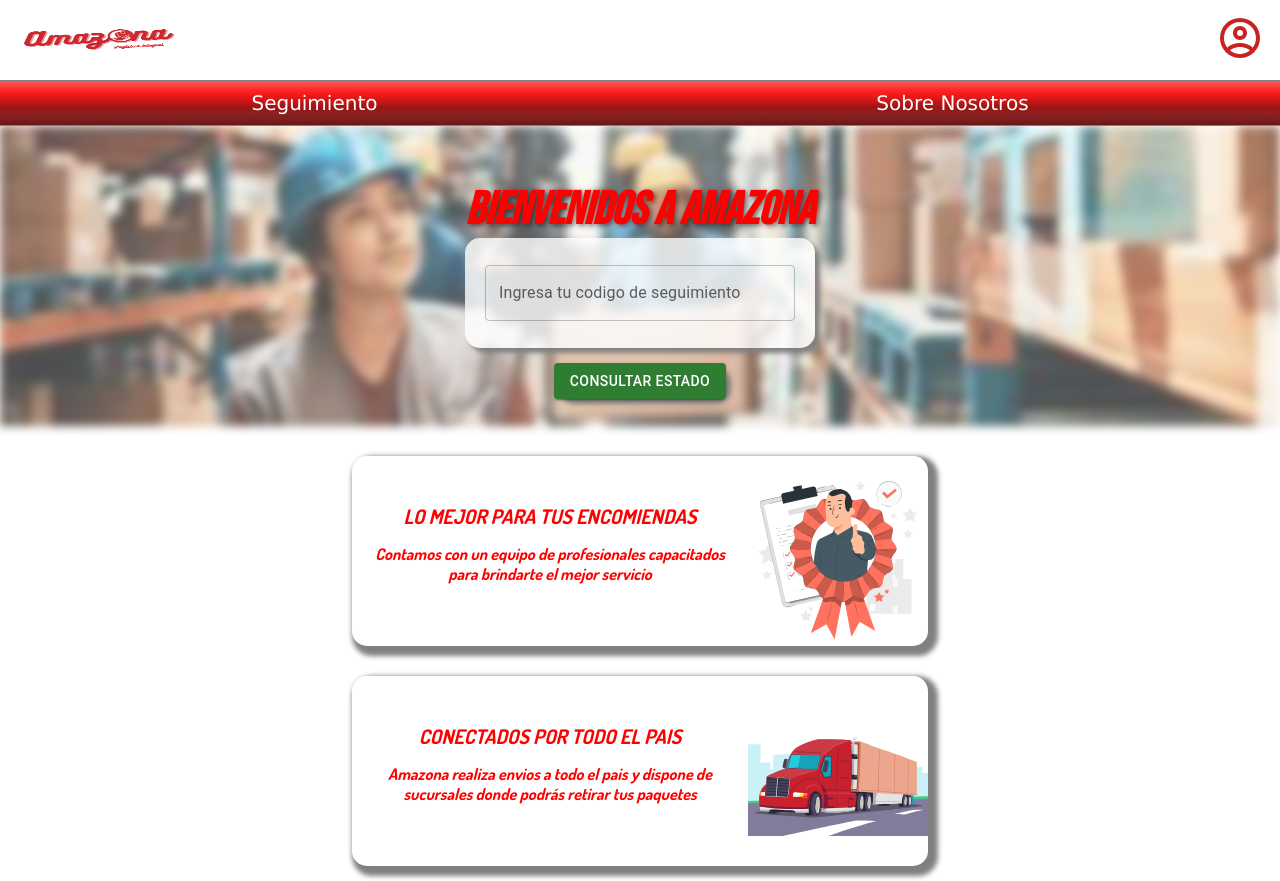
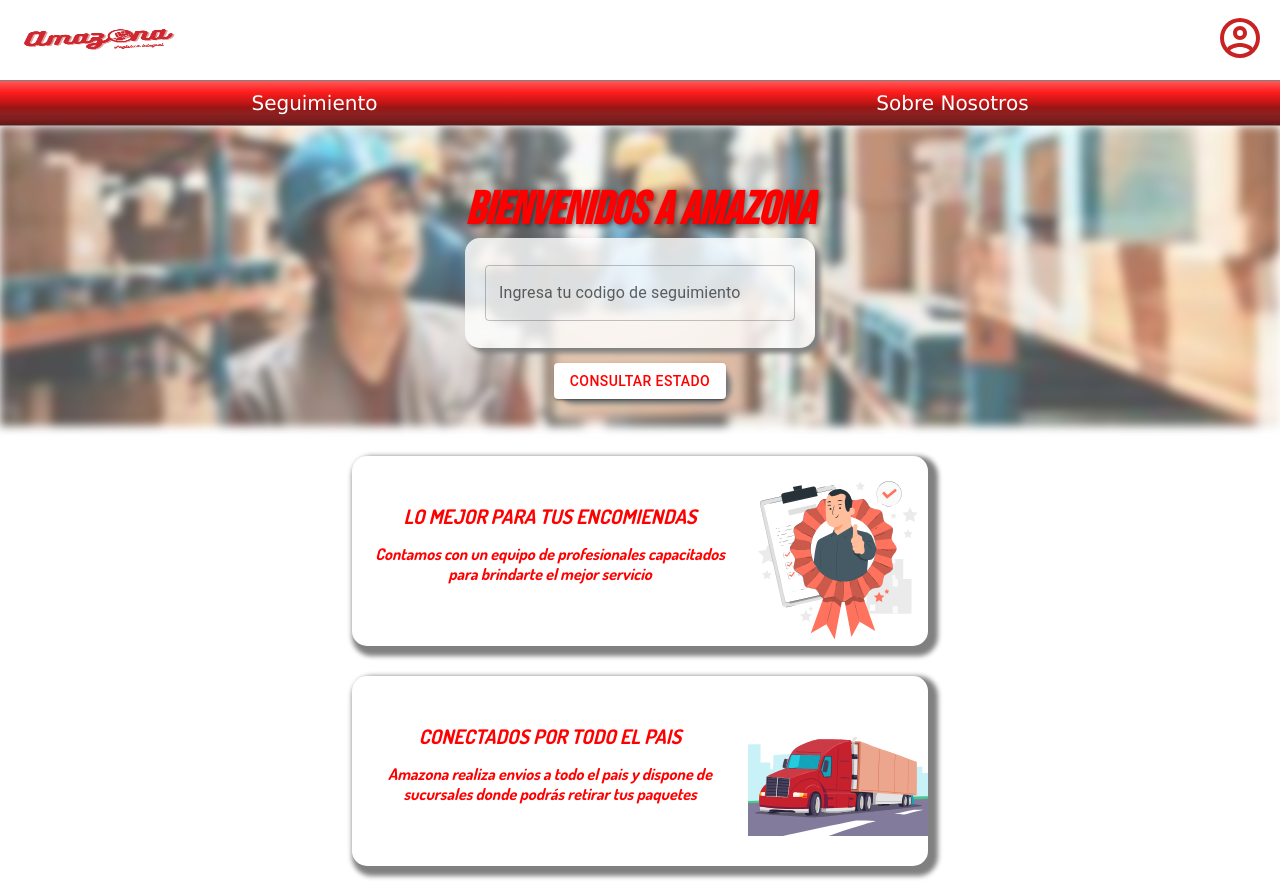
Before and after one commit to imdaviddev/tp-final-laboratorio-frontend, a React (Vite) app: page / in a window 1280 px wide. Built offline with nearby package versions, Linux system fonts and the light colour scheme; grey boxes are pictures that could not be loaded.

Commit message:
Update Inicio.tsx

```diff
--- a/src/pages/inicio/Inicio.tsx
+++ b/src/pages/inicio/Inicio.tsx
@@ -22,7 +22,6 @@
   }
 ];
 
-
 const Inicio = () => {
 
   return (
@@ -41,9 +40,19 @@
           </StatusTextField>
 
           <ButtonStatus>
-            <Button variant="contained" color="success">  {/* CAMBIAR EL COLOR DEL BOTON*/}
+            <Button
+              variant="contained"
+              sx={{
+                backgroundColor: 'white',
+                color: 'red',
+                '&:hover': {
+                  backgroundColor: '#f5f5f5' // Color cuando haces hover
+                }
+              }}
+            >
               Consultar Estado
             </Button>
+
           </ButtonStatus>
 
         </ContainerStatus>
@@ -60,7 +69,6 @@
         ))}
       </ContainerCardGroup>
     </PageContainer>
-
   )
 }
 
```
